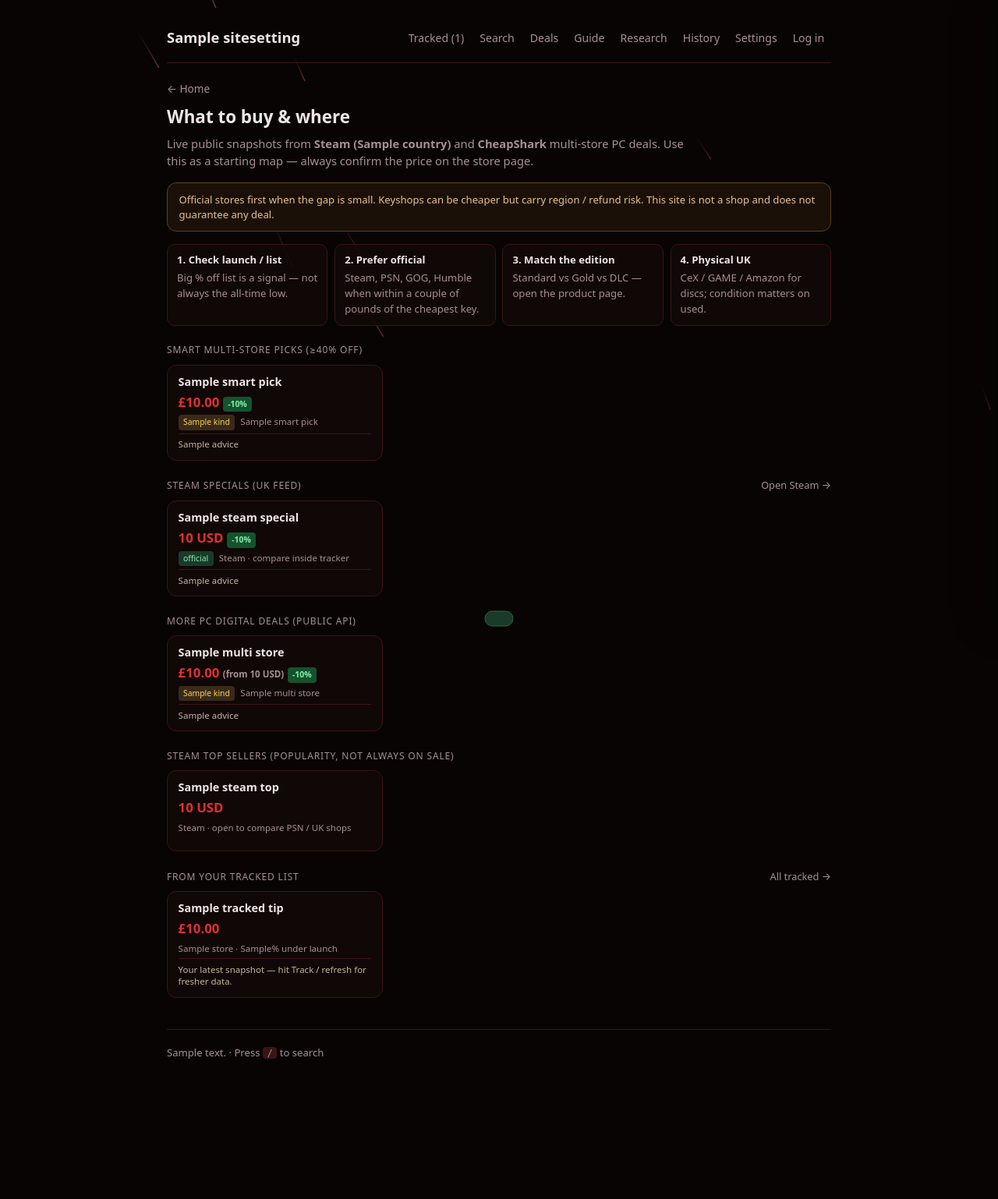
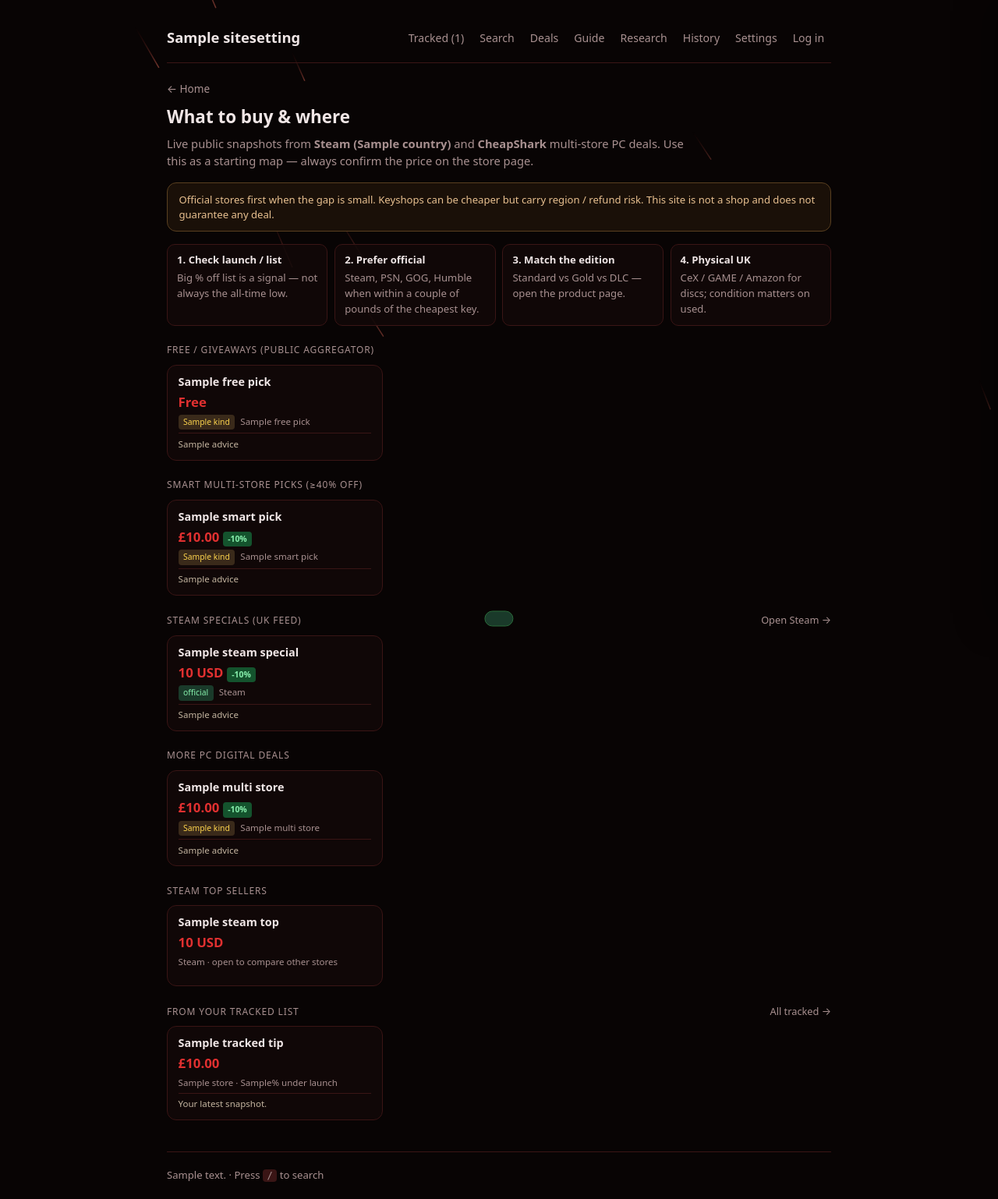
Before and after one commit to harinivasanc2000/django-game-price-tracker, a Django app: template templates/games/buy_guide.html in a window 1280 px wide. Shown: the whole page at 78% size. Before the commit the page ends 1358 px from the top, so only its background shows below. Run offline with Django 5.2, Linux system fonts and the light colour scheme; the template is opened without the code that fills it: most values are stand-ins (such as "Sample title", 1, 10 or a date in 2020); grey boxes marked "Sample" are stand-in pictures; parts of the project's set-up code (start-up, migrations or seed data) failed here and were passed over.

Commit message:
Guide UI: free / giveaway section

```diff
--- a/templates/games/buy_guide.html
+++ b/templates/games/buy_guide.html
@@ -69,6 +69,23 @@
     <div class="rule"><strong>4. Physical UK</strong>CeX / GAME / Amazon for discs; condition matters on used.</div>
   </div>
 
+  {% if free_picks %}
+  <div class="sec"><span>Free / giveaways (public aggregator)</span></div>
+  <div class="grid">
+    {% for d in free_picks %}
+      <a class="card" href="{% if d.detail_path %}{{ d.detail_path }}{% else %}{{ d.url }}{% endif %}" {% if not d.detail_path %}target="_blank" rel="noopener"{% endif %}>
+        <div class="t">{{ d.title }}</div>
+        <div class="p">Free</div>
+        <div class="m">
+          <span class="pill {% if d.kind == 'official' %}off{% else %}tp{% endif %}">{{ d.kind }}</span>
+          {{ d.store_name }}
+        </div>
+        <div class="tip">{{ d.advice }}</div>
+      </a>
+    {% endfor %}
+  </div>
+  {% endif %}
+
   {% if smart_picks %}
   <div class="sec"><span>Smart multi-store picks (≥40% off)</span></div>
   <div class="grid">
@@ -82,7 +99,6 @@
         <div class="m">
           <span class="pill {% if d.kind == 'official' %}off{% else %}tp{% endif %}">{{ d.kind }}</span>
           {{ d.store_name }}
-          {% if d.currency == 'USD' %} · ~USD listed{% endif %}
         </div>
         <div class="tip">{{ d.advice }}</div>
       </a>
@@ -100,7 +116,7 @@
           {% if d.price is not None %}{{ d.price }} {{ d.currency }}{% else %}See store{% endif %}
           {% if d.discount %}<span class="pill sale">-{{ d.discount }}%</span>{% endif %}
         </div>
-        <div class="m"><span class="pill off">official</span> Steam · compare inside tracker</div>
+        <div class="m"><span class="pill off">official</span> Steam</div>
         <div class="tip">{{ d.advice }}</div>
       </a>
     {% endfor %}
@@ -108,14 +124,13 @@
   {% endif %}
 
   {% if multi_store %}
-  <div class="sec"><span>More PC digital deals (public API)</span></div>
+  <div class="sec"><span>More PC digital deals</span></div>
   <div class="grid">
     {% for d in multi_store %}
       <a class="card" href="{% if d.detail_path %}{{ d.detail_path }}{% else %}{{ d.url }}{% endif %}" {% if not d.detail_path and d.url %}target="_blank" rel="noopener"{% endif %}>
         <div class="t">{{ d.title }}</div>
         <div class="p">
-          {% if d.price_gbp %}£{{ d.price_gbp|floatformat:2 }} <span class="m">(from {{ d.price }} USD)</span>
-          {% else %}{{ d.price }} USD{% endif %}
+          {% if d.price_gbp %}£{{ d.price_gbp|floatformat:2 }}{% else %}{{ d.price }} USD{% endif %}
           {% if d.discount %}<span class="pill sale">-{{ d.discount }}%</span>{% endif %}
         </div>
         <div class="m">
@@ -129,13 +144,13 @@
   {% endif %}
 
   {% if steam_top %}
-  <div class="sec"><span>Steam top sellers (popularity, not always on sale)</span></div>
+  <div class="sec"><span>Steam top sellers</span></div>
   <div class="grid">
     {% for d in steam_top %}
       <a class="card" href="{{ d.detail_path }}">
         <div class="t">{{ d.title }}</div>
         <div class="p">{% if d.price is not None %}{{ d.price }} {{ d.currency }}{% else %}See price{% endif %}</div>
-        <div class="m">Steam · open to compare PSN / UK shops</div>
+        <div class="m">Steam · open to compare other stores</div>
       </a>
     {% endfor %}
   </div>
@@ -149,14 +164,10 @@
         <div class="t">{{ t.title }}</div>
         <div class="p">£{{ t.price_gbp|floatformat:2 }}</div>
         <div class="m">{{ t.store }}{% if t.vs_launch is not None %} · {{ t.vs_launch }}% under launch{% endif %}</div>
-        <div class="tip">Your latest snapshot — hit Track / refresh for fresher data.</div>
+        <div class="tip">Your latest snapshot.</div>
       </a>
     {% endfor %}
   </div>
   {% endif %}
-
-  {% if not smart_picks and not steam_specials and not multi_store %}
-    <p style="color:var(--muted);">Could not load public feeds right now. Try again in a minute or open Search.</p>
-  {% endif %}
 </div>
 {% endblock %}
```
